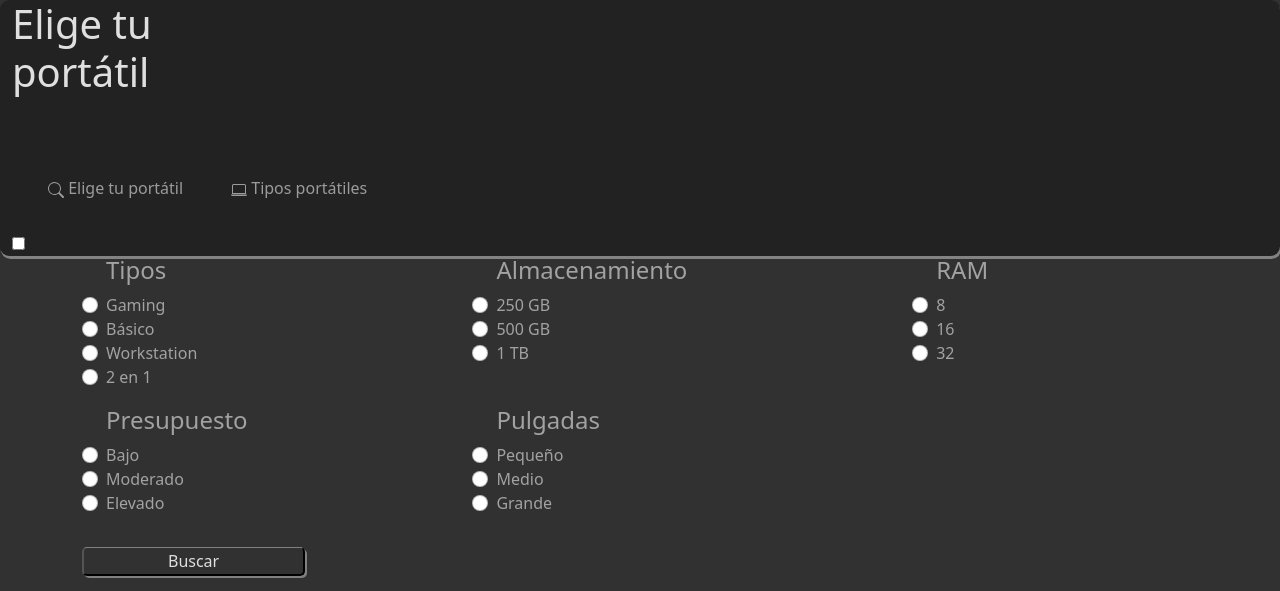
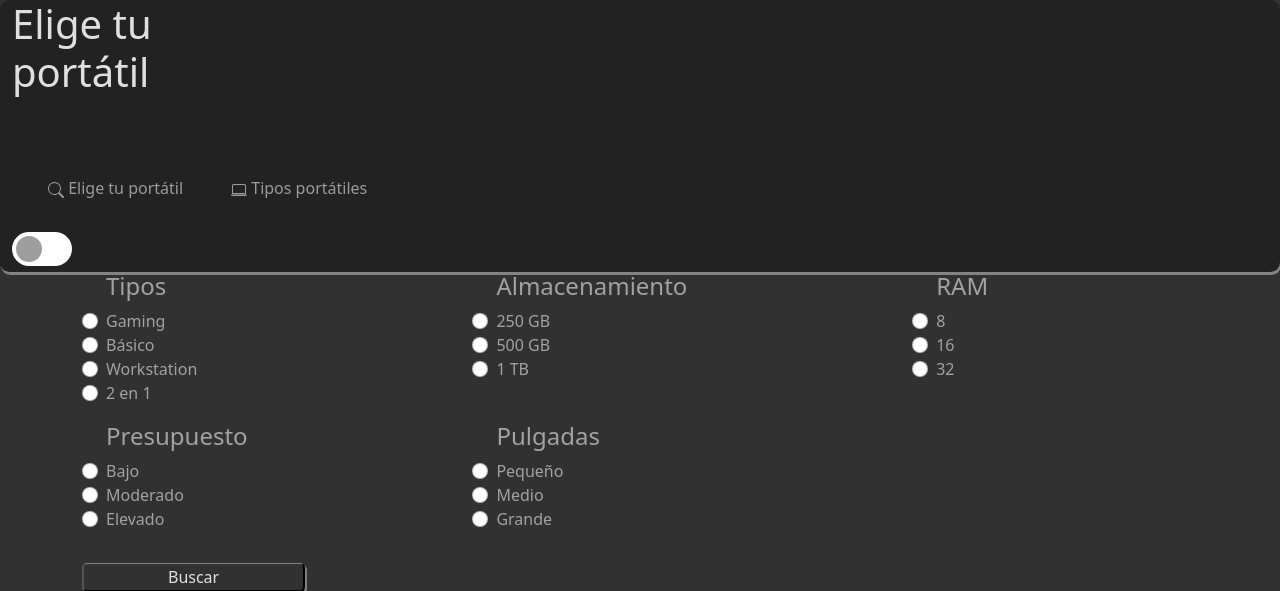
Before and after one commit to Dragonf-j/-TFG-I.E.S.-Punta-del-Verde-Elige-tu-portatil, a PHP site: page /vistas/elegir.php in a window 1280 px wide. Shown: the top 591 px of the page. Run offline with PHP 8.4, Linux system fonts and the light colour scheme; some libraries are stand-ins or nearby versions; grey boxes are pictures that could not be loaded.

Commit message:
update 19/03/2022 v0.1

```diff
--- a/estilos/estilos.css
+++ b/estilos/estilos.css
@@ -1,6 +1,7 @@
 body{
 
     background-color: rgb(49, 49, 49);
+    width: 100%;
 
 }
 
--- a/estilos/estilos_elegir.css
+++ b/estilos/estilos_elegir.css
@@ -93,3 +93,64 @@ box-shadow: 2px 2px grey;
     .tooltip:hover .tooltiptext {
         visibility: visible;
     }
+
+
+    .switch {
+        position: relative;
+        display: inline-block;
+        width: 60px;
+        height: 34px;
+      }
+
+      /* Ocultamos el checkbox html */
+      .switch input {
+        display:none;
+      }
+
+      /* Formateamos la caja del interruptor sobre la cual se deslizará la perilla de control o slider */
+      .slider {
+        position: absolute;
+        cursor: pointer;
+        top: 0;
+        left: 0;
+        right: 0;
+        bottom: 0;
+        background-color: rgb(255, 255, 255);
+        -webkit-transition: .4s;
+        transition: .4s;
+      }
+
+      /* Pintamos la perilla de control o slider usando el selector before */
+      .slider:before {
+        position: absolute;
+        content: "";
+        height: 26px;
+        width: 26px;
+        left: 4px;
+        bottom: 4px;
+        background-color: black;
+        background-image: url("https://1.bp.blogspot.com/_3At8PqsK7MM/RkEUaXhSPXI/AAAAAAAAAEc/NYH6JLweQbc/s200/On_Off_Symbol.svg.png");
+        -webkit-transition: .4s;
+        transition: .4s;
+      }
+
+      /* Cambiamos el color de fondo cuando el checkbox esta activado */
+      input:checked + .slider {
+        background-color: grey;
+      }
+
+      /* Deslizamos el slider a la derecha cuando el checkbox esta activado */
+      input:checked + .slider:before {
+        -webkit-transform: translateX(26px);
+        -ms-transform: translateX(26px);
+        transform: translateX(26px);
+      }
+
+      /* Aplicamos efecto de bordes redondeados en slider y en el fondo del slider */
+      .slider.round {
+        border-radius: 34px;
+      }
+
+      .slider.round:before {
+        border-radius: 50%;
+      }
--- a/vistas/elegir.php
+++ b/vistas/elegir.php
@@ -104,16 +104,19 @@
 
 
             </nav>
+            <div class="inter">
+                <label class="switch">
+                    <input type="checkbox">
+                    <div class="slider round"></div>
+                </label>
+            </div>
         </div>
-        <div>
-            <input type="checkbox" name="modo" id="check" class="modo">
-        </div>
+
     </header>
 
     <div>
         <div class="container bg-grey d-flex flex-column justify-content-around ">
             <form action="" method="POST" class="grid">
-
                 <div class="form-check" id="tipo">
                     <label for="Tipo">
                         <h4>Tipos</h4>
```
